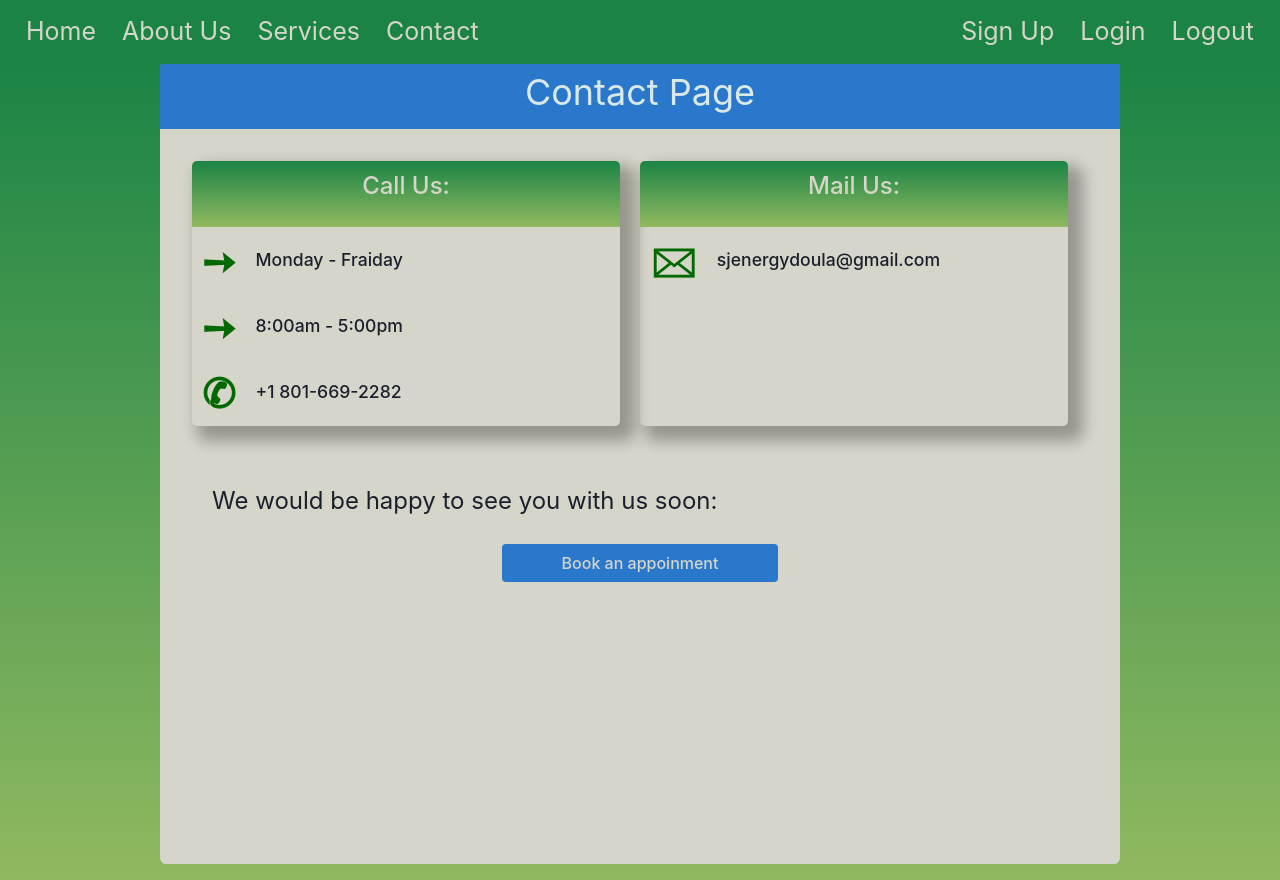
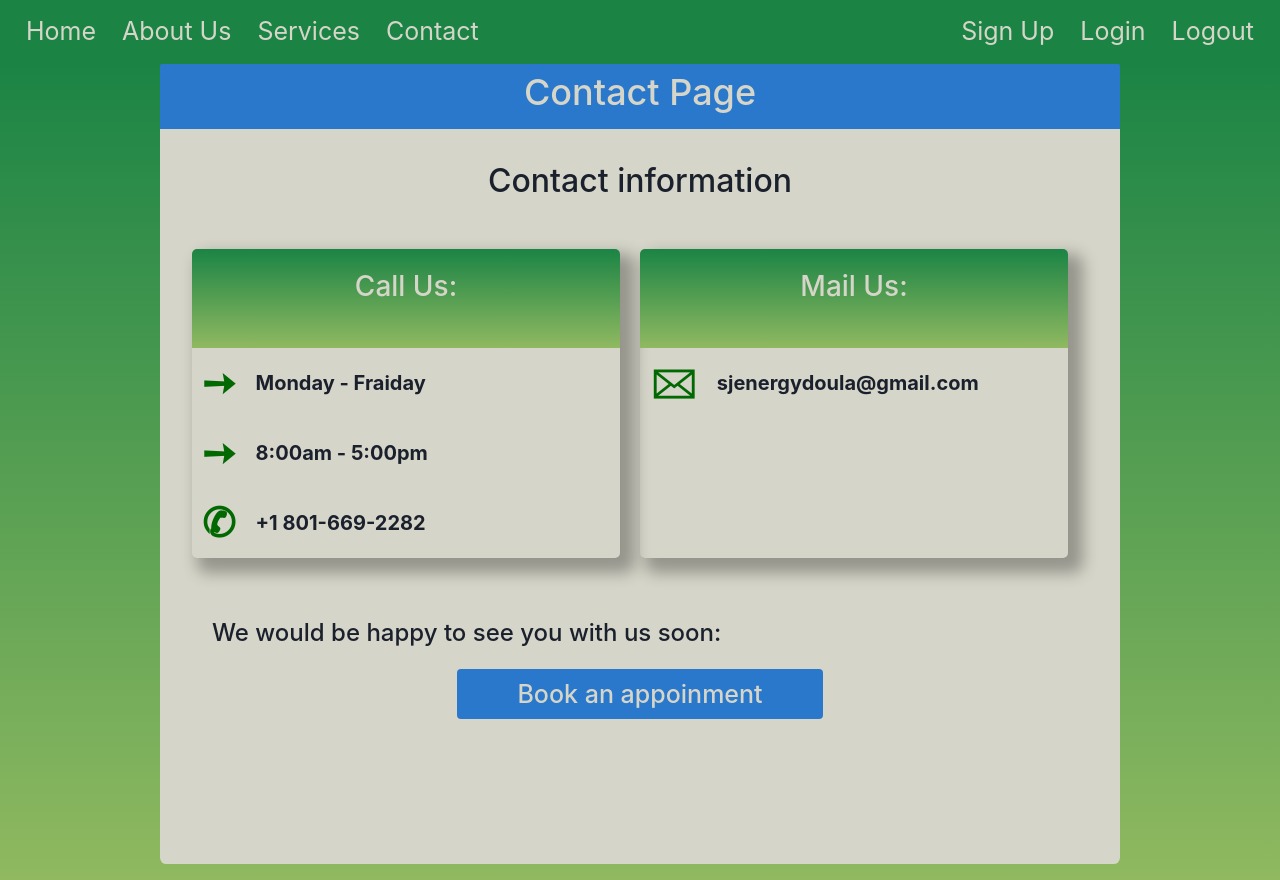
Before and after one commit to MattAJ26/holistic-healing, a React (Vite) app in the folder client/: page /contact in a window 1280 px wide. Built offline with nearby package versions, Linux system fonts and the light colour scheme.

Commit message:
adit Contact, AboutUs, and fix Home

```diff
--- a/client/src/pages/About.jsx
+++ b/client/src/pages/About.jsx
@@ -17,14 +17,14 @@ export default function About() {
                 </div>
 
                 <div className="certifAbout">
-                    <h2>Certifications</h2>
+                    <h2 className="sectionTitle">Certifications</h2>
                     <p>
                       <ul>
-                          <h5>Reiki Certification:</h5>
+                          <h5>1. Reiki Certification:</h5>
                             <p className="p-3">
                               ICRT certified Master of Usui & Tibetan Reiki. Completed May 2019.
                             </p>
-                          <h5>Foot Zone Certification:</h5>
+                          <h5>2. Foot Zone Certification:</h5>
                             <p className="p-3">
                               Academy of Foot Zone Therapy certified Practitioner. Completed August 2014.
                             </p>
@@ -37,7 +37,7 @@ export default function About() {
               <div className="rightAbout">
                 <div className="card-body m-5">
 
-                  <h2>About Sabrina</h2>
+                  <h2 className="text-center pgTitle">About Sabrina</h2>
 
                   <p className="p-3 text">
                     I’m a born and raised Utahn, living from as far south as Payson up to Saratoga Springs. I’m the oldest out of three kids and have a daughter with my Husband. Some things that I enjoy are listening to audiobooks, going to places with my daughter, having late night philosophical discussions with my husband and playing fetch with my puppy in the evenings.
--- a/client/src/pages/Contact.jsx
+++ b/client/src/pages/Contact.jsx
@@ -1,4 +1,5 @@
 import '../style/Contact.css';
+import { Link } from 'react-router-dom';
 
 export default function Contact() {
     return (
@@ -9,18 +10,21 @@ export default function Contact() {
         <div className="card-header bg-dark text-center">
         <h1>Contact Page</h1>
       </div>
+
       <div className="card-body m-5">
+        <h2 className="text-center pgTitle">Contact information</h2>
         <div className="infoContact">
 
           <div className="phoneContact">
 
             <div  className="titleContact" >
-                    <p className="center"><h4>Call Us:</h4></p>
+                <p className="center"><h3>Call Us:</h3></p>
             </div>
+
+            <div className="infoC">
 
                 <div className="infoContact">
                   <div className="unicode-icon">&#10137;</div>
-
                   <p className="left">  Monday - Fraiday</p>
                 </div>
 
@@ -32,19 +36,20 @@ export default function Contact() {
 
                 <div className="infoContact">
                   <div className="unicode-icon">&#x2706;</div>
-                    <p className="left">+1 801-669-2282
-                    </p>
+                  <p className="left">+1 801-669-2282</p>
+                </div>
+
             </div>
 
           </div>
               <div className="emailContact">
                   <div  className="titleContact" >
-                        <p className="center"><h4>Mail Us:</h4></p>
+                        <p className="center"><h3>Mail Us:</h3></p>
                   </div>
-                  <div>
+                  <div className="infoC">
                     <div className="infoContact">
                       <div className="unicode-icon">&#128386;</div>
-                      <p className="left">sjenergydoula@gmail.com</p>
+                      <p className="left email">sjenergydoula@gmail.com</p>
                     </div>
 
                   </div>
@@ -53,7 +58,8 @@ export default function Contact() {
         </div>
         <div className="appointmentContact center">
             <p className="left textContact"><h4>We would be happy to see you with us soon:</h4></p>
-            <button className="btnContact">Book an appoinment</button>
+            {/* <button className="btnContact">Book an appoinment</button> */}
+            <Link className="titleLink btnContact" to="/login">Book an appoinment</Link>
         </div>
       </div>
 
--- a/client/src/pages/Home.jsx
+++ b/client/src/pages/Home.jsx
@@ -4,37 +4,54 @@
 import logo from '../assets/business-logo.jpeg';
 import fzPhoto from '../assets/fz-photo.jpg';
 import Reviews from '../components/Reviews';
+import '../style/Home.css';
 
 const Home = () => {
   return (
-    <div className="card bg-white card-rounded w-75">
+    <div className="card mainContainer card-rounded w-75">
+
       <div className="card-header bg-dark text-center">
         <h1>Eir of Renewal</h1>
       </div>
+
       <div className="card-body m-5">
+        <div className="about">
+
+           <div className="oneThird">
+            <img className="photo"src={logo} width="90%" alt="logo"></img>
+          </div>
+
+          <div className="twoThirds">
             <h2>About the Company</h2>
-        <img className="photo"src={logo} width="60%" alt="logo"></img>
+
             <p>
               Inspired by the Norse goddess Eir, the healer and protector, Eir of Renewal embodies the spirit of restoration, balance, and rejuvenation. In Norse mythology, Eir was revered as the goddess of healing, known for her wisdom in medicine and her gentle yet powerful touch that could revive both the body and the spirit. She symbolizes hope and renewal, guiding those seeking transformation and recovery.
             </p>
             <p>
               At Eir of Renewal, we channel Eir’s legacy, offering a space for growth, healing, and personal evolution. Whether you are looking to restore balance in your life, explore new avenues of self-care, or simply find inspiration, our platform serves as your sanctuary of renewal.
             </p>
-
             <p>
               Let the wisdom of Eir guide you as you embark on your own journey of restoration and rejuvenation.
             </p>
           </div>
 
+        </div>
+      </div>
+
+
       <Reviews />
 
 
+      <div className="card-body m-5">
+        <div className="about">
 
-      <div className="card-body m-5">
+          <div className="twoThirds">
+
             <h2>Services We Offer</h2>
-        <img className="photo"src={fzPhoto} width="33%" alt="foot zone Photo"></img>
+
             <p>
               The services we currently offer are Reiki and Foot Zone Therapy.
+            </p>
             <ul>
                 <li>
                   Reiki is a Japanese energy healing technique that involves the transfer of energy through the hands of the practitioner to promote relaxation, reduce stress, and support the body's natural healing processes. During a Reiki session, the practitioner gently places their hands just above the body to channel healing energy, helping to restore physical, emotional, and spiritual balance.
@@ -43,9 +60,22 @@ const Home = () => {
                   Foot Zone Therapy is a holistic healing method that focuses on applying pressure to specific points on the feet, which correspond to different organs and systems within the body. By stimulating these points, practitioners aim to promote balance, improve circulation, and enhance the body's natural healing capabilities.
                 </li>
             </ul>
-        </p>
+
+
+
           </div>
+
+          <div className="oneThird">
+            <img className="photo"src={fzPhoto} width="90%" alt="foot zone Photo"></img>
+          </div>
+
+
+        </div>
+      </div>
+
       <div className="card-body m-5">
+        <div >
+
           <h2>About the Owner</h2>
           {/* <img class="photo"src={logo} width="50%" alt="logo"></img> */}
           <p>
@@ -58,7 +88,10 @@ const Home = () => {
             In 2013 I studied under Julie Cheney at the Academy of Foot Zone Therapy, and spent the first year after graduating working on pregnant and postpartum clients for a midwife in Utah County.
             It wasn’t until 2020 that I decided to go into business officially. Since then I have met many wonderful individuals and have been furthering my education in the energy work sphere and in the foot zoning world.
           </p>
+
         </div>
+      </div>
+
     </div>
   );
 };
--- a/client/src/style/AboutUs.css
+++ b/client/src/style/AboutUs.css
@@ -1,5 +1,10 @@
 h2 {
     padding-bottom: 40px;
+}
+
+h5 {
+    font-weight: 700;
+    font-style: italic;
 }
 
 .mainContainer {
@@ -37,3 +42,7 @@ h2 {
 .text {
     font-size: 20px;
 }
+
+.sectionTitle {
+    font-weight: 500;
+}
--- a/client/src/style/Contact.css
+++ b/client/src/style/Contact.css
@@ -1,10 +1,20 @@
-.mainContainer {
-    background-color: #d6d5c9;
-    font-family: var(--chakra-fonts-body);
+h1 {
+    color: #d6d5c9;
+    font-weight: 500;
+}
+
+
+p {
+    font-weight: 500;
+    font-size: 20px;
 }
 
 .view {
     height: 100vh;
+}
+
+.pgTitle {
+    font-weight: 500;
 }
 
 .infoContact {
@@ -17,6 +27,7 @@
 .emailContact,
 .phoneContact {
     width: 50%;
+    /* min-width: 350px; */
     border: solid 0px;
     border-radius: 5px;
     border-color: #d6d5c9;
@@ -34,7 +45,7 @@
     background: linear-gradient(180deg, #1b8445, #90b960);
     color: #d6d5c9;
     padding: 10px;
-    font-size: 30px;
+    font-size: 40px;
 }
 
 .center {
@@ -47,6 +58,7 @@
     padding-top: 20px;
     padding-bottom: 20px;
     margin: 0;
+    font-weight: 700;
 }
 
 .unicode-icon {
@@ -59,6 +71,14 @@
 
 .textContact {
     margin-top: 40px;
+    font-weight: 500;
+}
+
+.email {
+    display: flex;
+    white-space: nowrap;
+    overflow-wrap: break-word;
+    word-break: break-all;
 }
 
 .btnContact {
@@ -70,6 +90,7 @@
     color: #d6d5c9;
     font-family: var(--chakra-fonts-body);
     font-weight: 500;
+    font-size: 25px;
 }
 
 .btnContact:hover {
--- /dev/null
+++ b/client/src/style/Home.css
@@ -0,0 +1,42 @@
+h2 {
+    font-weight: 500;
+}
+
+p {
+    padding-top: 10px;
+    padding-bottom: 10px;
+}
+
+ul {
+    padding-left: 20px;
+}
+
+li {
+    font-size: 20px;
+    font-style: italic;
+    font-weight: 500;
+    padding: 10px;
+    padding-left: 20px;
+    padding-right: 20px;
+}
+
+.mainContainer {
+    background-color: #d6d5c9;
+    font-family: var(--chakra-fonts-body);
+    text-align: justify;
+
+}
+
+.about {
+    display: flex;
+}
+
+.oneThird {
+    flex: 1;
+    /* width: 35%; */
+}
+
+.twoThirds {
+    flex:2;
+    /* width: 65%; */
+}
```
Lines whose indentation alone changed are shown as unchanged.
